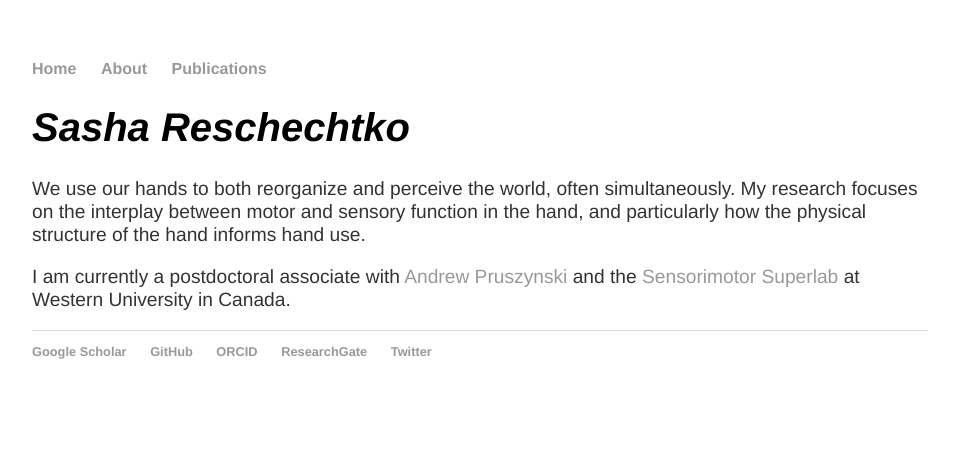
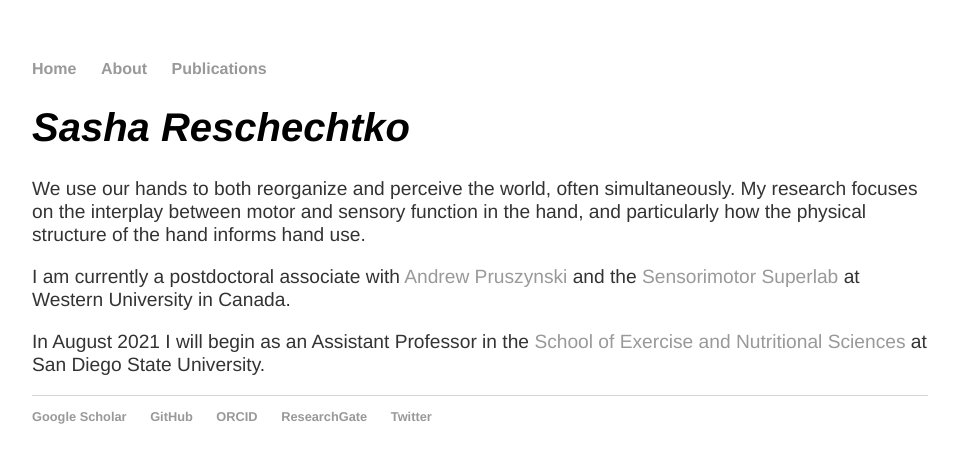
Before and after one commit to sreschechtko/sreschechtko.github.io, a Jekyll site: the page built from index.html, in a window 1280 px wide. Shown: the top 463 px of the page, without its empty margins (160-1119 px from the left). Built offline with Jekyll 4.4.1, drawn with Linux system fonts in a browser that asks for light colours.

Commit message:
Update index.html

```diff
--- a/index.html
+++ b/index.html
@@ -6,4 +6,5 @@ title: Sasha Reschechtko - Home
 	<h1>Sasha Reschechtko</h1>
 	<p>We use our hands to both reorganize and perceive the world, often simultaneously. My research focuses on the interplay between motor and sensory function in the hand, and particularly how the physical structure of the hand informs hand use. </p>
 	<p>I am currently a postdoctoral associate with <a href="http://www.pruszynskilab.com/" target = "_blank">Andrew Pruszynski</a> and the <a href="http://www.superlab.ca/" target = "_blank">Sensorimotor Superlab</a> at Western University in Canada.</p>
+	<p>In August 2021 I will begin as an Assistant Professor in the <a href="https://ens.sdsu.edu" target = "_blank">School of Exercise and Nutritional Sciences</a> at San Diego State University.
 </div><!-- /.blurb -->
```
